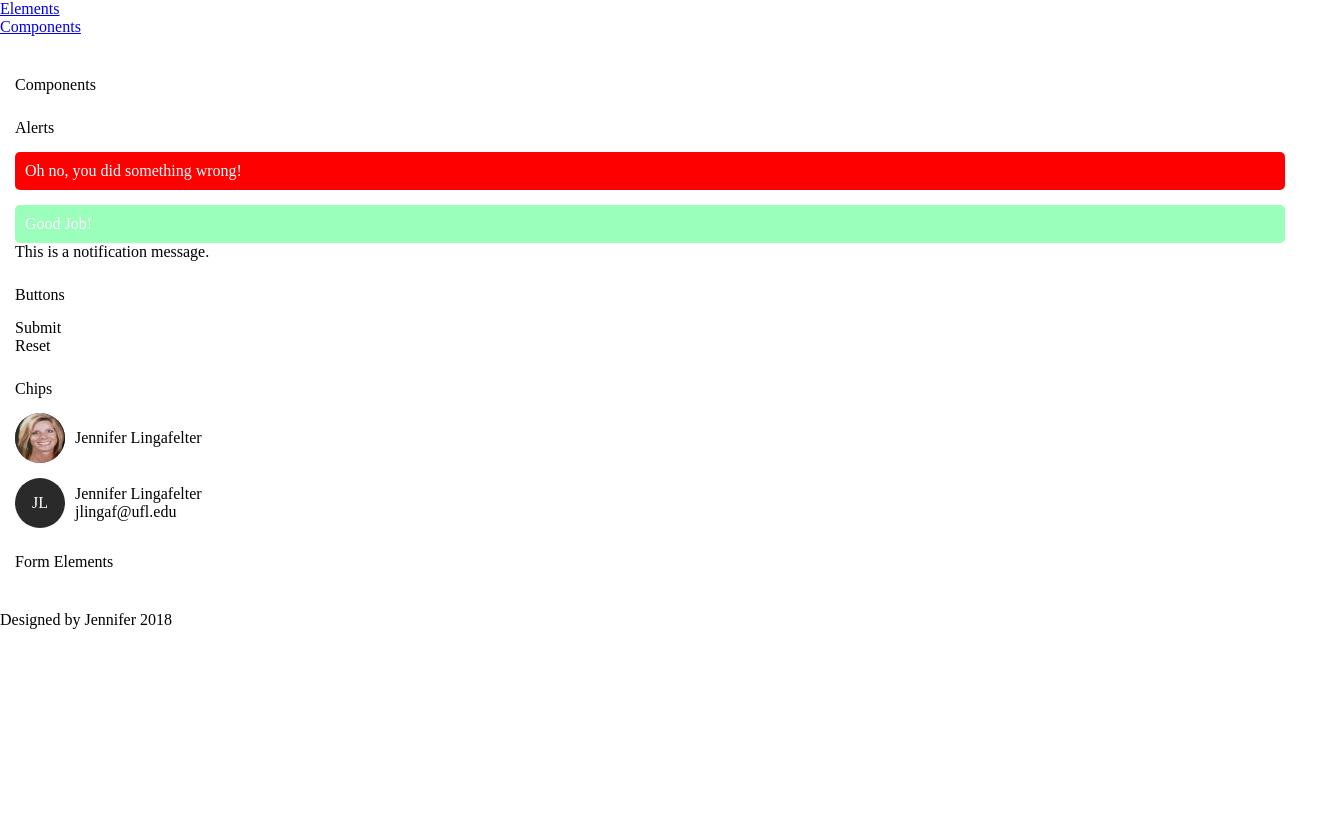
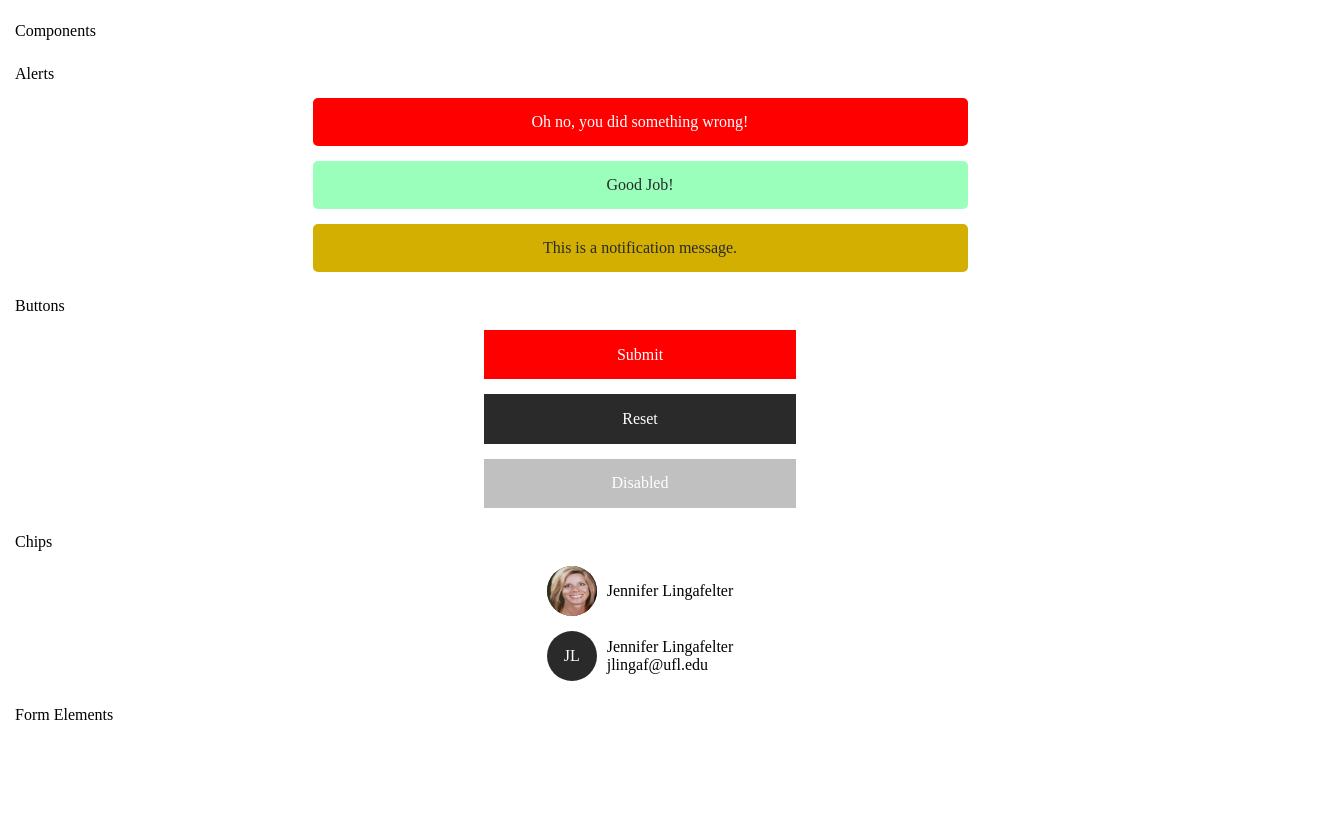
Before and after one commit to fincherie/project-1_part-2_lingafelter-jennifer, a plain HTML site: page components.html in a window 1280 px wide. Shown: the part 512-1331 px from the top of the page, 1331 px wide, since content can reach past the window. Before the commit the page ends 1141 px from the top, so only its background shows below. Drawn offline with Linux system fonts and the light colour scheme; a web font is replaced by a local one.

Commit message:
Adding buttons and styling

```diff
--- a/components.html
+++ b/components.html
@@ -12,13 +12,13 @@
       <img src="img/logo.png" alt="Logo" title="Logo">
       <nav class="nav">
         <ul class="nav__list">
-          <li class="nav__list-item">
+          <li class="nav__list--item">
             <a href="index.html">Home</a>
           </li>
-          <li class="nav__list-item">
+          <li class="nav__list--item">
             <a href="elements.html">Elements</a>
           </li>
-          <li class="nav__list-item">
+          <li class="nav__list--item">
             <a href="components.html">Components</a>
           </li>
         </ul>
@@ -27,8 +27,6 @@
     <main class="main">
       <section class="main__section">
         <h2>Components</h2>
-
-
           <section class="main__section">
             <h3>Alerts</h3>
             <div class="item-container">
@@ -36,27 +34,38 @@
                 <p>Oh no, you did something wrong!</p>
               </div>
             </div>
-            <p class="alert--success">Good Job!</p>
+            <div class="item-container">
+              <div class="alert--success">
+                <p>Good Job!</p>
+              </div>
+            </div>
+            <div class="item-container">
+              <div class="alert--notification">
                   <p>This is a notification message.</p>
-            <!-- Make sure you include error, success and notification -->
+              </div>
+            </div>
           </div>
         </section>
-
-        <!-- This is where your buttons go -->
         <section class="main__section">
           <h3>Buttons</h3>
+            <div class="button">
                 <div class="item-container">
-            <p>
-              Submit
-            </p>
-            <p>
-              Reset
-            </p>
-            <!-- Make sure your button Primary, secondary and each have a hover state -->
+                  <div class="button--primary">
+                    <p>Submit</p>
+                  </div>
+              </div>
+              <div class="item-container">
+                  <div class="button--secondary">
+                      <p>Reset</p>
+                  </div>
+              </div>
+              <div class="item-container">
+                  <div class="button--disabled">
+                    <p>Disabled</p>
+                  </div>
+              </div>
             </div>
         </section>
-
-        <!-- This is where your chip goes -->
         <section class="main__section">
           <h3>Chips</h3>
           <div class="item-container">
--- a/sass/base/_layout.scss
+++ b/sass/base/_layout.scss
@@ -1,9 +1,42 @@
 // Base Layout Stylesheet
 // This is where your layout of the project will go
 // ========================================
+.header {
+  display: inline;
 
-.header {
+}
+.header__logo {
+  width: 50%;
+  float: left;
+  max-width: 500px;
+}
 
+.nav {
+  display: inline-flex;
+
+  &__list a {
+    display: inline;
+    list-style-type: none;
+    width: 100px;
+    color: $darkgray;
+    text-decoration: none;
+  }
+
+  &__list--item {
+    margin-left: 20px;
+    display: inline-flex;
+    color: $white;
+    border-radius: 10%;
+    margin-top: 5%;
+    text-decoration: none;
+    text-align: center;
+  }
+
+  &__list--item:hover {
+    background-color: $gray;
+    color: $red;
+    padding: 1% 0 1% 0;
+  }
 }
 
 .main {
@@ -23,5 +56,10 @@
 }
 
 .footer {
-
+  width: 100%;
+  background-color: $darkgray;
+  padding: 2%;
+  color: $white;
+  text-align: center;
+  margin-top: 10%;
 }
--- a/sass/components/_alert.scss
+++ b/sass/components/_alert.scss
@@ -8,10 +8,10 @@
   }
 
   &--success {
-    @include alert($green, $white);
+    @include alert($green, $black);
   }
 
   &--notification {
-
+    @include alert($gold, $black);
   }
 }
--- a/sass/components/_button.scss
+++ b/sass/components/_button.scss
@@ -1,22 +1,35 @@
 // Button Component Stylesheet
 // ========================================
 .button {
+  width: 25%;
+  text-align: center;
+  margin: auto;
 
   &--primary {
+    background-color: $red;
+    color: $white;
+    padding: 5% 0 5% 0;
 
     &:hover {
+      background-color: $white;
+      color: $red;
+}
+}
 
-    }
-  }
-
-  &--secondary {
+    &--secondary {
+    background-color: $black;
+    color: $white;
+    padding: 5% 0 5% 0;
 
     &:hover {
-
+      background-color: $white;
+      color: $black;
     }
-  }
+}
 
   &--disabled {
-
+    background-color: $gray;
+    color: $white;
+    padding: 5% 0 5% 0;
   }
 }
--- a/sass/components/_chip.scss
+++ b/sass/components/_chip.scss
@@ -4,6 +4,7 @@
 .chip {
   display: flex;
   align-items: center;
+  justify-content: center;
 
   &__avatar {
     width: 50px;
@@ -23,8 +24,6 @@
     border-radius: 50%;
   }
 
-
-
   &__text-container {
     display: inline-flex;
     flex-direction: column;
--- a/sass/settings/mixins/_alert.scss
+++ b/sass/settings/mixins/_alert.scss
@@ -2,9 +2,12 @@
 // ========================================
 
 @mixin alert ($background-value, $color-value) {
-  width: 100%;
+  width: 50%;
   background-color: $background-value;
   color: $color-value;
   border-radius: 5px;
   padding: $spacer-s;
+  margin: auto;
+  text-align: center;
+  padding: $spacer-m;
 }
```
Also changed, not shown: elements.html (+3 -3 lines), index.html (+4 -4 lines), css/main.css, 1 other file. Lines whose indentation alone changed are shown as unchanged.
